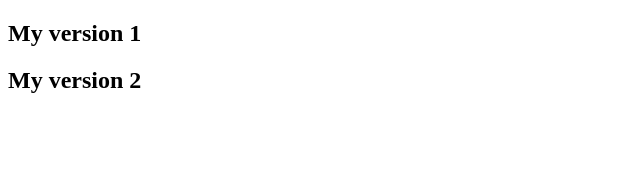
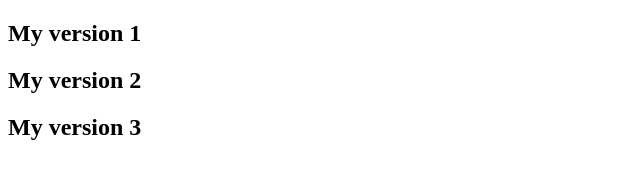
Before and after one commit to Atyam-Pravallika/Git-demo, a plain HTML site: page index.html in a window 1280 px wide. Shown: the whole page, without its empty margins (0-640 px from the left). Drawn offline with Linux system fonts and the light colour scheme.

Commit message:
Version3

```diff
--- a/index.html
+++ b/index.html
@@ -8,5 +8,6 @@
 <body>
     <h2>My version 1</h2>
     <h2>My version 2</h2>
+    <h2>My version 3</h2>
 </body>
 </html>
```
